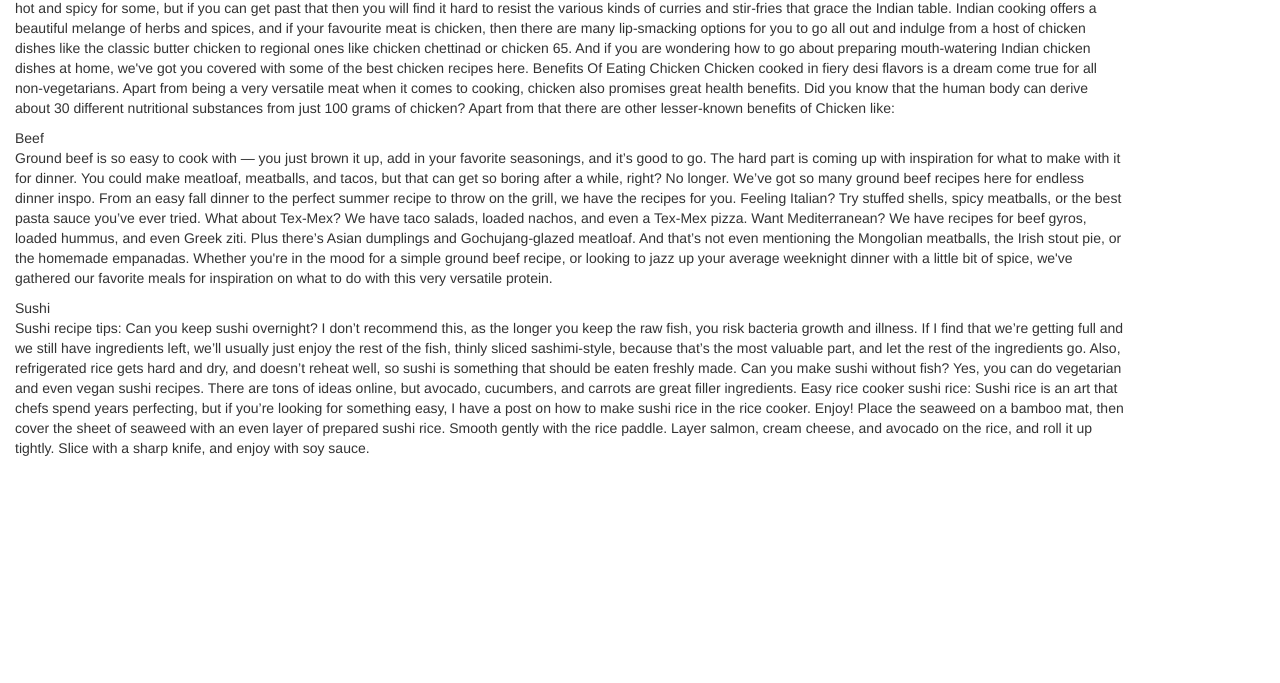
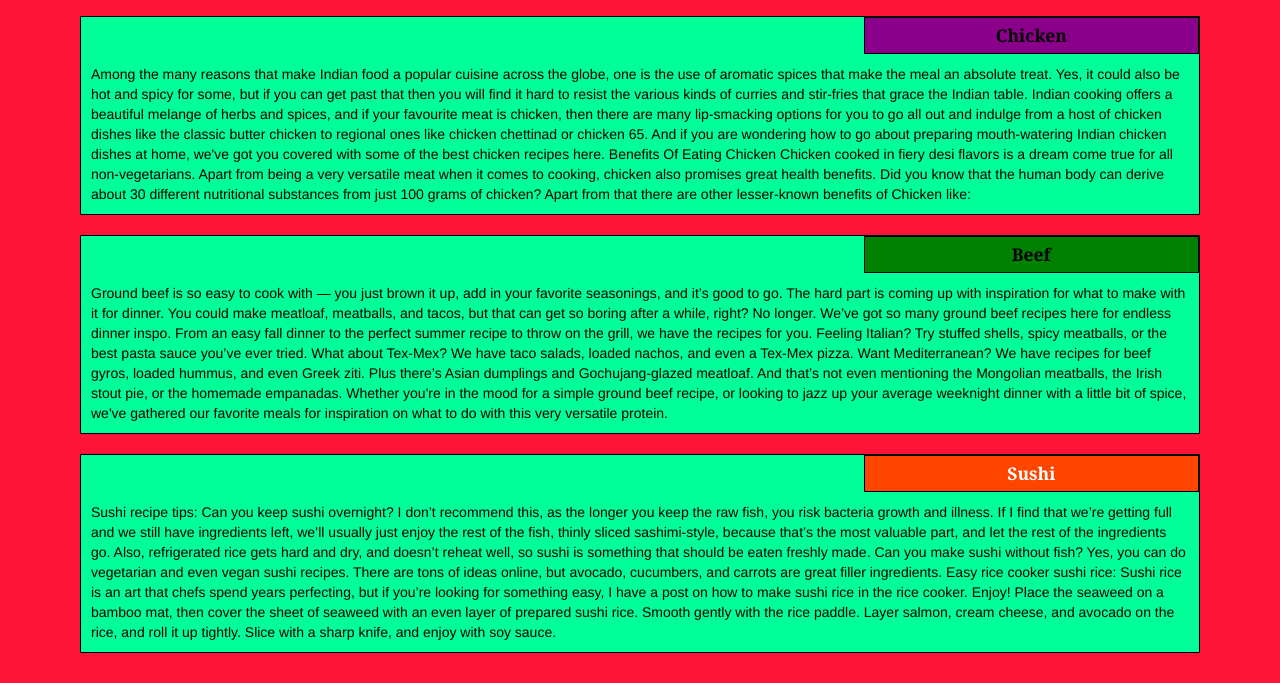
Before and after one commit to koushik96095/solution2, a plain HTML site: page index.html in a window 1280 px wide. Shown: the part 164-847 px from the top of the page. Before the commit the page ends 800 px from the top, so only its background shows below. Drawn offline with nearby package versions, Linux system fonts and the light colour scheme; a script that the page names is missing.

Commit message:
Update index.html

```diff
--- a/index.html
+++ b/index.html
@@ -6,7 +6,7 @@
 	<meta name="viewport" content="width=device-width, initial-scale=1">
 
 	<link rel="stylesheet" href="css/bootstrap.min.css">
-    <link rel="stylesheet" href="resturant.css">
+    <link rel="stylesheet" href="style.css">
 
 	<title>Module 3 Solution</title>
 </head>
```
